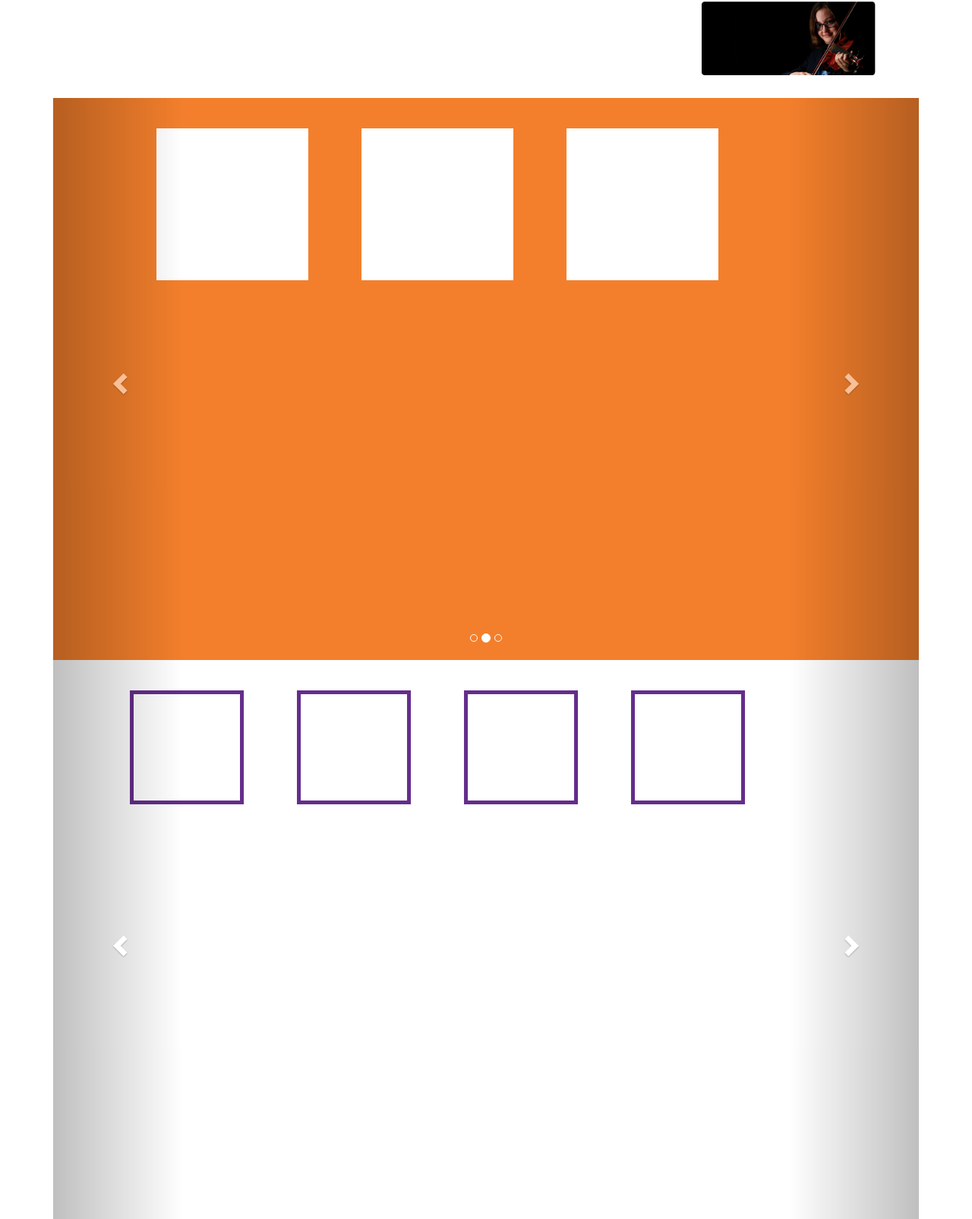
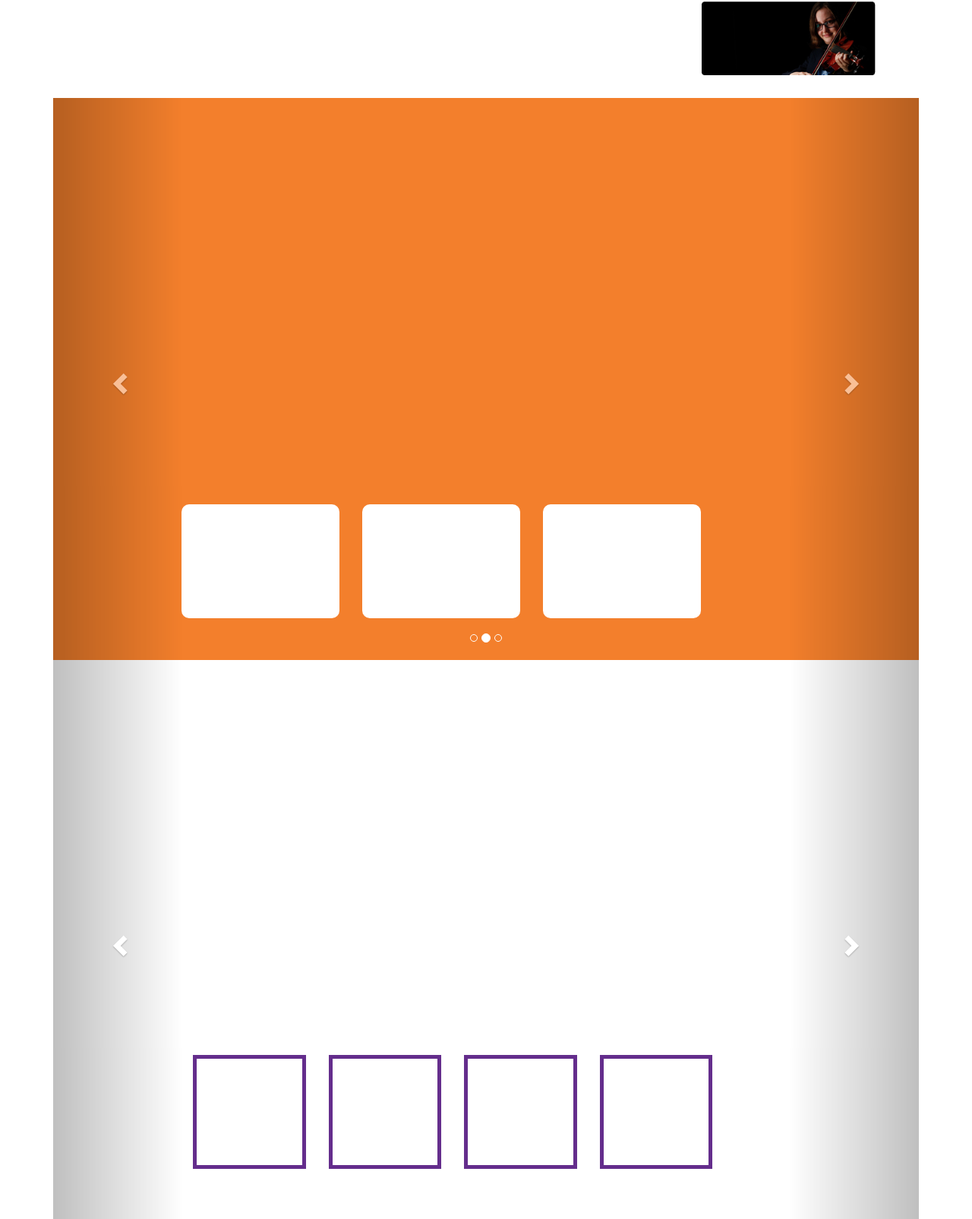
Before and after one commit to budartz2012/project-week-9, a plain HTML site: page index.html in a window 1280 px wide. Shown: the part 855-2460 px from the top of the page at 76% size. Drawn offline with nearby package versions, Linux system fonts and the light colour scheme.

Commit message:
fixed the panels responsive
fixed the panels responsive, although when minimize the image the panels pilled on top of each other and what was expected was for them to keep inline

```diff
--- a/carousel.css
+++ b/carousel.css
@@ -101,7 +101,7 @@ body {
 }
 
 .image {
-     padding-top: 10px;
+   padding-top: 10px;
    padding-bottom: 10px;
    width: 80%;
 }
@@ -121,9 +121,9 @@ body {
 /*CAROUSELS
 -------------------------------------------------- */
 
-.carousel-caption{
+/*.carousel-caption{
   position: static;
-}
+}*/
 
 
 
@@ -147,21 +147,21 @@ body {
 
 /* Carousel items */
 
-.images_news {
-  display: inline-flex;
 
+
+.test-sq {
+  position: relative;
+  background-color: white;
+  width: 100%;
+  height: 150px;
+  border-radius: 10px;
+  margin: 5px;
 
 }
 
-.square_one {
-  width: 200px;
-  height: 200px;
-  margin: 20px;
-  background-color: white;
-}
 
 .calendar {
-  width: 150px;
+  width: 100%;
   height: 150px;
   border: 5px solid #642D8C;
   margin: 20px;
--- a/index.html
+++ b/index.html
@@ -102,22 +102,23 @@
         <div class="item active">
 
             <div class="carousel-caption">
-
-              <article class="row images_news">
+              <div class="row">
 
                <div class="col-xs-12 col-md-4">
-                <h1 class="square_one"></h1>
+                <div class="test-sq"></div>
+
                </div>
 
                <div class="col-xs-12 col-md-4">
-                <h1 class="square_one"></h1>
+                <div class="test-sq"></div>
                </div>
 
                <div class="col-xs-12 col-md-4">
-                <h1 class="square_one"></h1>
+                <div class="test-sq"></div>
                </div>
 
-              </article>
+
+              </div>
             </div>
 
         </div>
@@ -125,17 +126,23 @@
 
             <div class="carousel-caption">
 
-              <article class="row images_news">
+              <div class="row">
+
                <div class="col-xs-12 col-md-4">
-                <h1 class="square_one"></h1>
+                <div class="test-sq"></div>
+
                </div>
+
                <div class="col-xs-12 col-md-4">
-                <h1 class="square_one"></h1>
+                <div class="test-sq"></div>
                </div>
+
                <div class="col-xs-12 col-md-4">
-                <h1 class="square_one"></h1>
+                <div class="test-sq"></div>
                </div>
-              </article>
+
+
+              </div>
 
             </div>
 
@@ -143,17 +150,23 @@
         <div class="item">
 
             <div class="carousel-caption">
-              <article class="row images_news">
+              <div class="row">
+
                <div class="col-xs-12 col-md-4">
-                <h1 class="square_one"></h1>
+                <div class="test-sq"></div>
+
                </div>
+
                <div class="col-xs-12 col-md-4">
-                <h1 class="square_one"></h1>
+                <div class="test-sq"></div>
                </div>
+
                <div class="col-xs-12 col-md-4">
-                <h1 class="square_one"></h1>
+                <div class="test-sq"></div>
                </div>
-              </article>
+
+
+              </div>
             </div>
 
         </div>
@@ -182,7 +195,7 @@
 
             <div class="carousel-caption">
 
-              <article class="row images_news">
+              <div class="row">
                 <div class="col-xs-6 col-md-3">
                   <h1 class="calendar"></h1>
                 </div>
@@ -195,7 +208,7 @@
                 <div class="col-xs-6 col-md-3">
                   <h1 class="calendar"></h1>
                 </div>
-              </article>
+              </div>
 
             </div>
 
```
